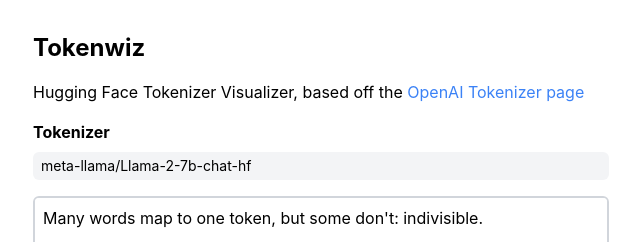
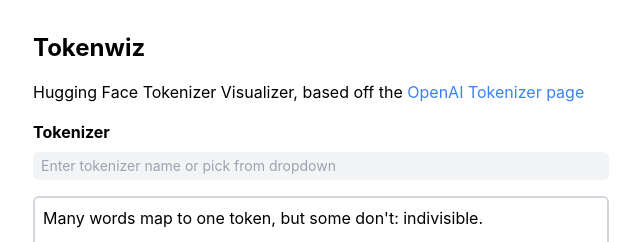
Before and after one commit to 1rgs/tokenwiz, a React (Vite) app in the folder frontend/: page / in a window 1280 px wide. Shown: the top 242 px of the page, without its empty margins (319-959 px from the left). Built offline with nearby package versions, Linux system fonts and the light colour scheme; no server answers.

Commit message:
dropdown

```diff
--- a/frontend/src/App.tsx
+++ b/frontend/src/App.tsx
@@ -19,9 +19,7 @@
   const [enteredText, setEnteredText] = useState<string>(EXAMPLE_TEXT);
   const [tokenizedText, setTokenizedText] = useState<string>("");
 
-  const [tokenizerName, setTokenizerName] = useState<string>(
-    "meta-llama/Llama-2-7b-chat-hf"
-  );
+  const [tokenizerName, setTokenizerName] = useState<string>("");
   const [tokens, setTokens] = useState<
     | [number, [number, number]][]
     | {
@@ -93,13 +91,22 @@
       </label>
 
       <input
+        list="tokenizerNames"
         id="tokenizerName"
         type="text"
         value={tokenizerName}
         onChange={(e) => setTokenizerName(e.target.value)}
-        placeholder="Enter tokenizer name"
-        className="bg-gray-100 py-1 px-2 rounded-md text-sm  mt-2 mb-4"
+        placeholder="Enter tokenizer name or pick from dropdown"
+        className="bg-gray-100 py-1 px-2 rounded-md text-sm mt-2 mb-4"
       />
+      <datalist id="tokenizerNames">
+        <option value="google/flan-t5-xxl" />
+        <option value="meta-llama/Llama-2-7b-chat-hf" />
+        <option value="mistralai/Mistral-7B-v0.1" />
+        <option value="mosaicml/mpt-7b-storywriter" />
+        <option value="gpt2" />
+        <option value="adept/persimmon-8b-chat" />
+      </datalist>
 
       {"error" in tokens && (
         <div className="text-red-500 font-xs font-bold pb-4">
```
Also changed, not shown: 1 other file (tests, documents, lock files or other folders).
